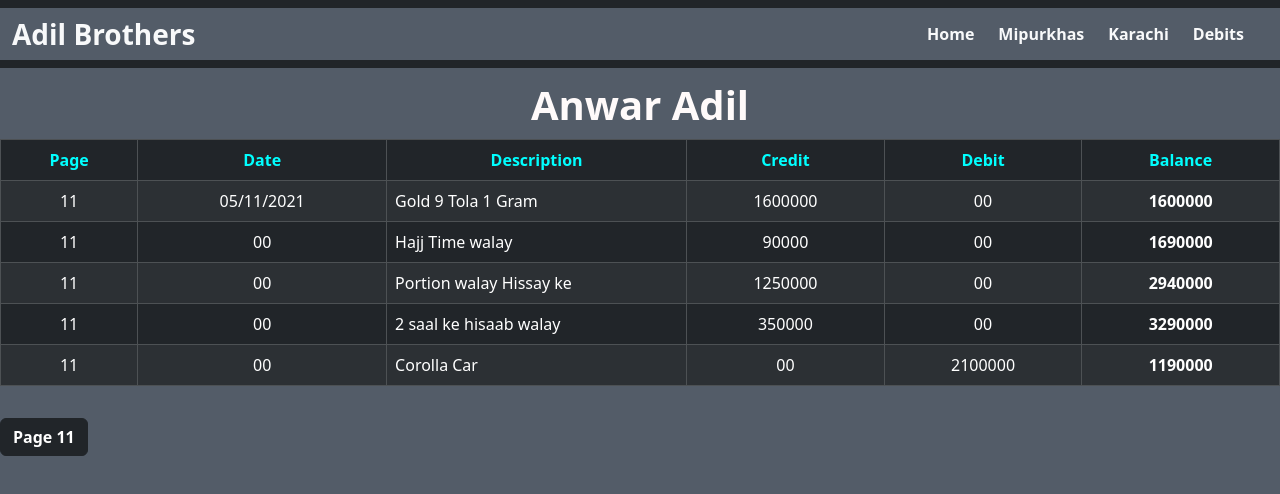
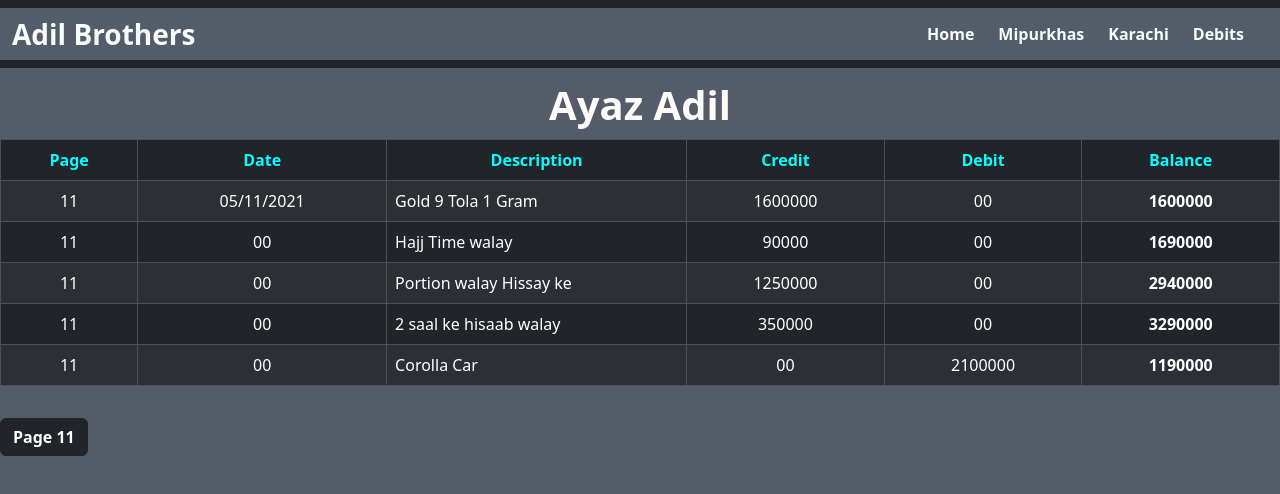
Before and after one commit to digitalrehman/Bussiness-Managment, a React (Vite) app: page /Ayaz_Adil in a window 1280 px wide. Shown: the top 494 px of the page. Built offline with nearby package versions, Linux system fonts and the light colour scheme.

Commit message:
Update Ayaz_Adil.jsx

```diff
--- a/src/Componentes/Debit Details/Ayaz_Adil.jsx
+++ b/src/Componentes/Debit Details/Ayaz_Adil.jsx
@@ -62,7 +62,7 @@ const Ayaz_Adil = () => {
           color: "snow",
         }}
       >
-        Anwar Adil
+        Ayaz Adil
       </h1>
       <Table
         striped
```
